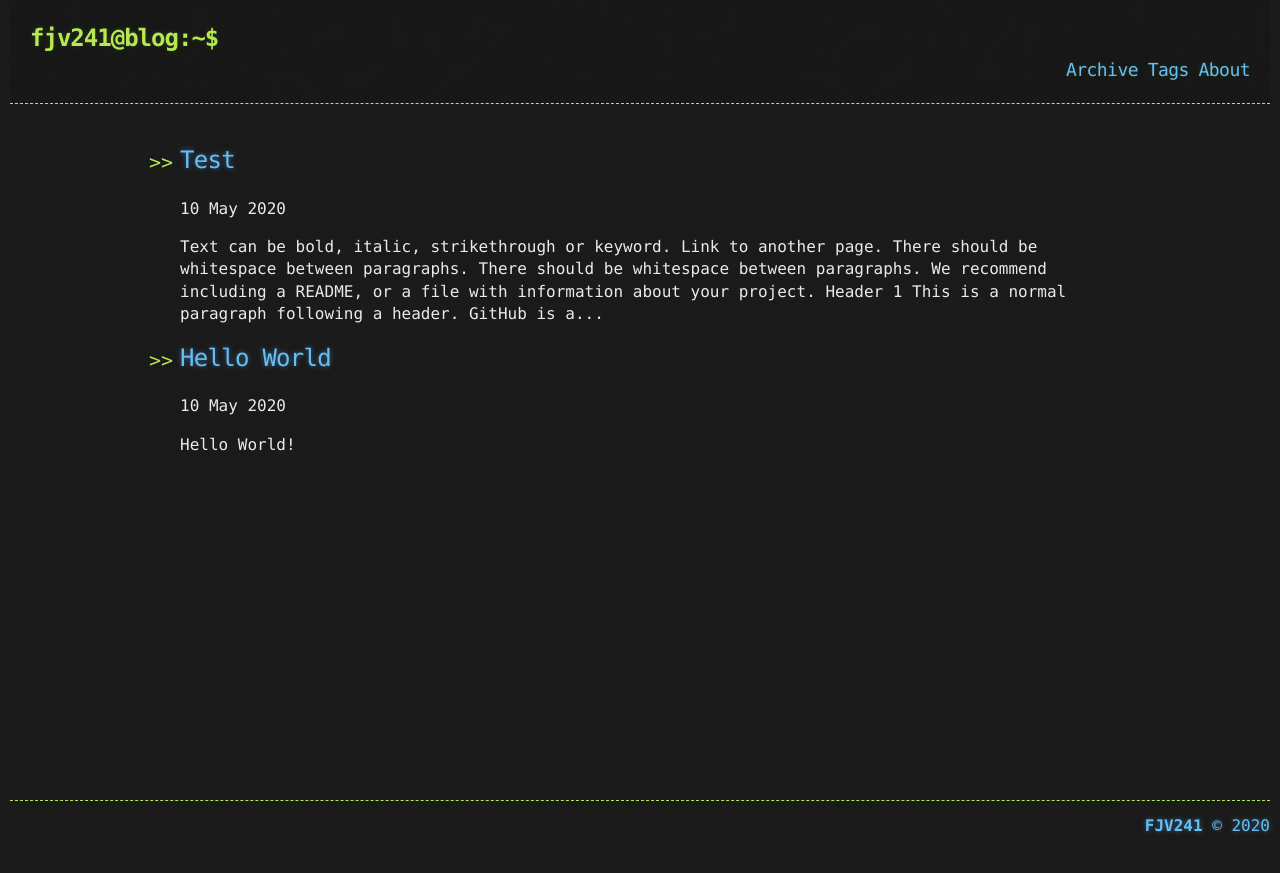
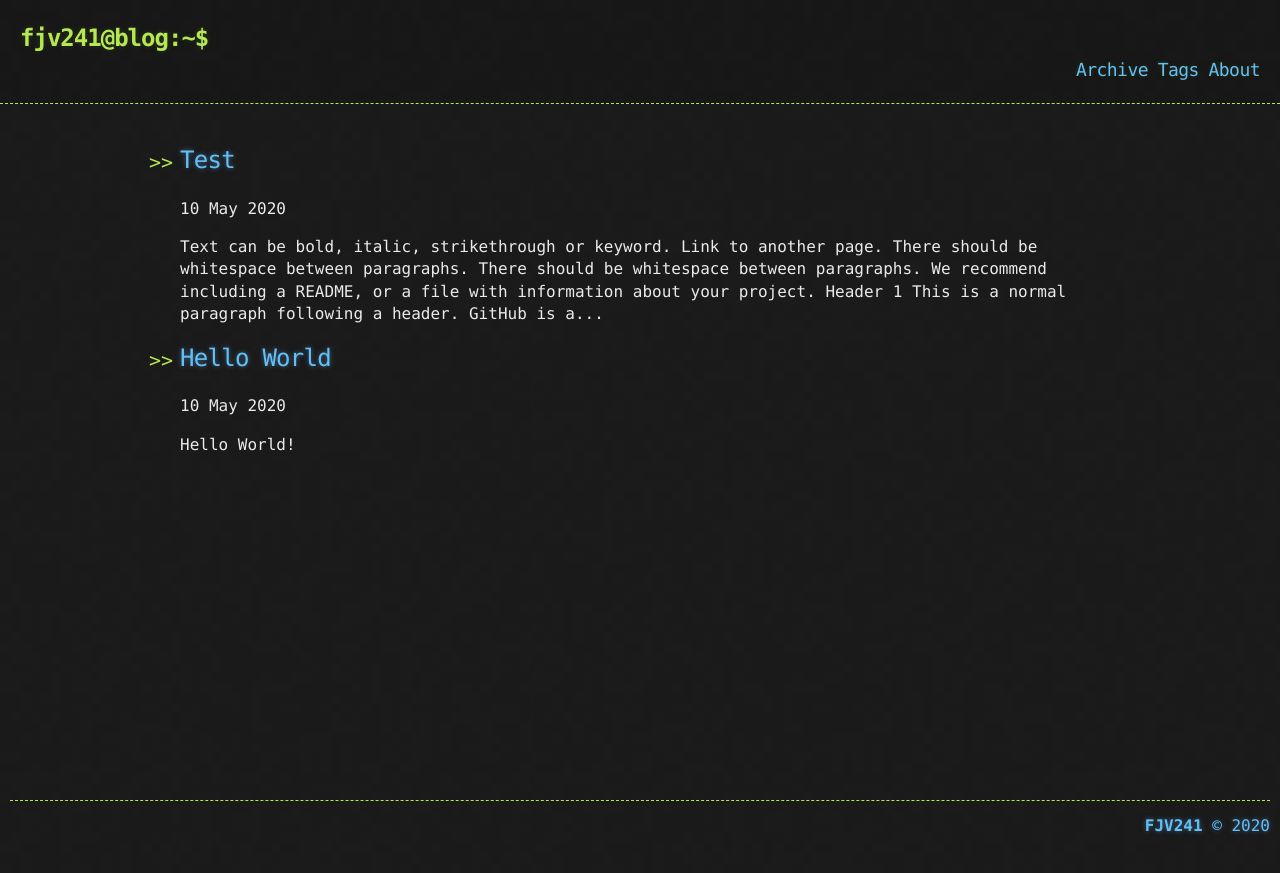
Before and after one commit to FJV241/fjv241.github.io, a Jekyll site: the page built from index.html, in a window 1280 px wide. Shown: the top 873 px of the page. Built offline with Jekyll 4.4.1, drawn with Linux system fonts in a browser that asks for light colours; the list of posts is cut into pages by our own code.

Commit message:
Update base.scss

```diff
--- a/_sass/base.scss
+++ b/_sass/base.scss
@@ -52,10 +52,10 @@ li {
 header {
   background: rgba(0, 0, 0, 0.1);
   margin-right: 10px;
-  margin-bottom: 40px;
   margin-left: 10px;
   border-bottom: 1px dashed $conifer;
   padding: 20px;
+  margin: 0 0 40px 0;
 }
 
 .header-links {
```
